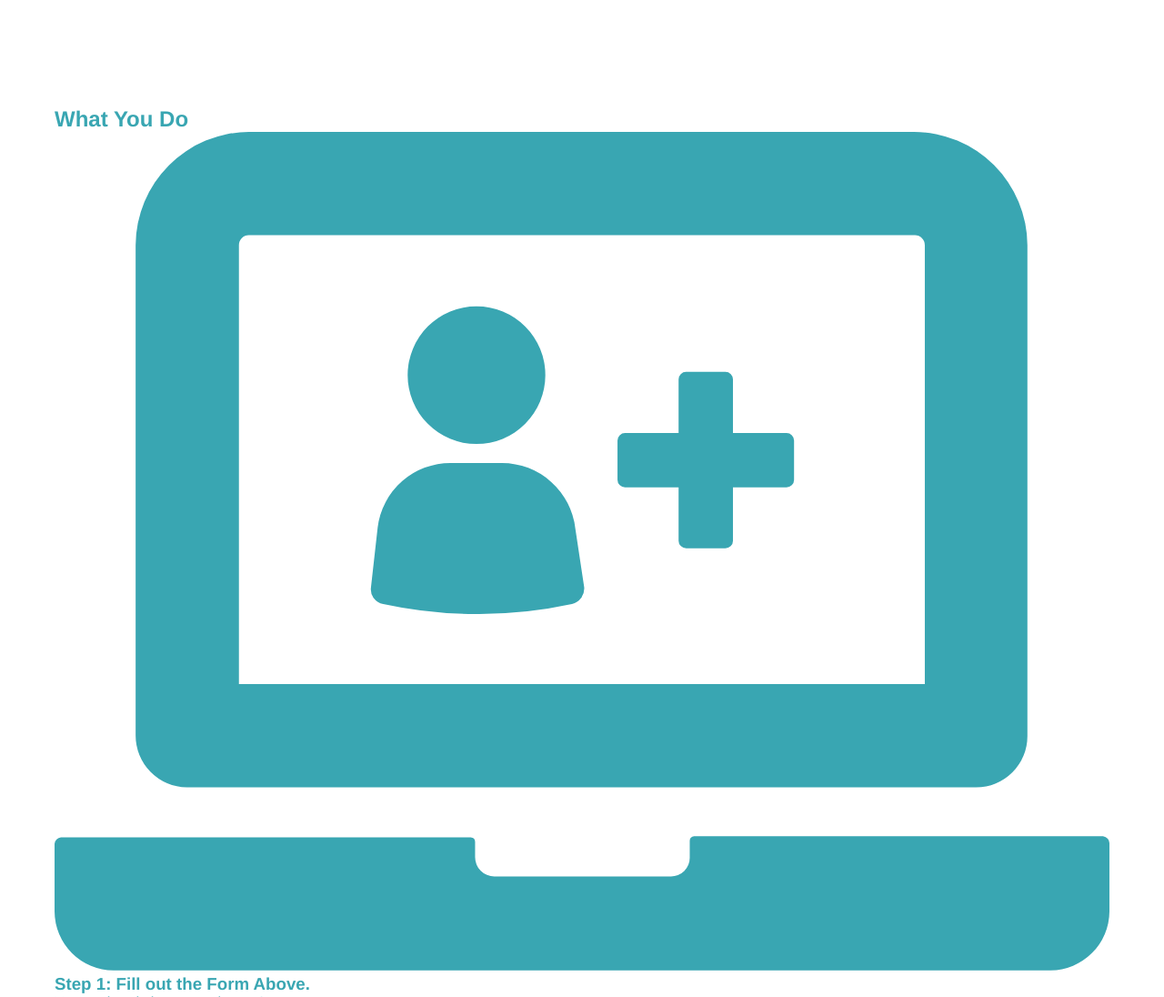
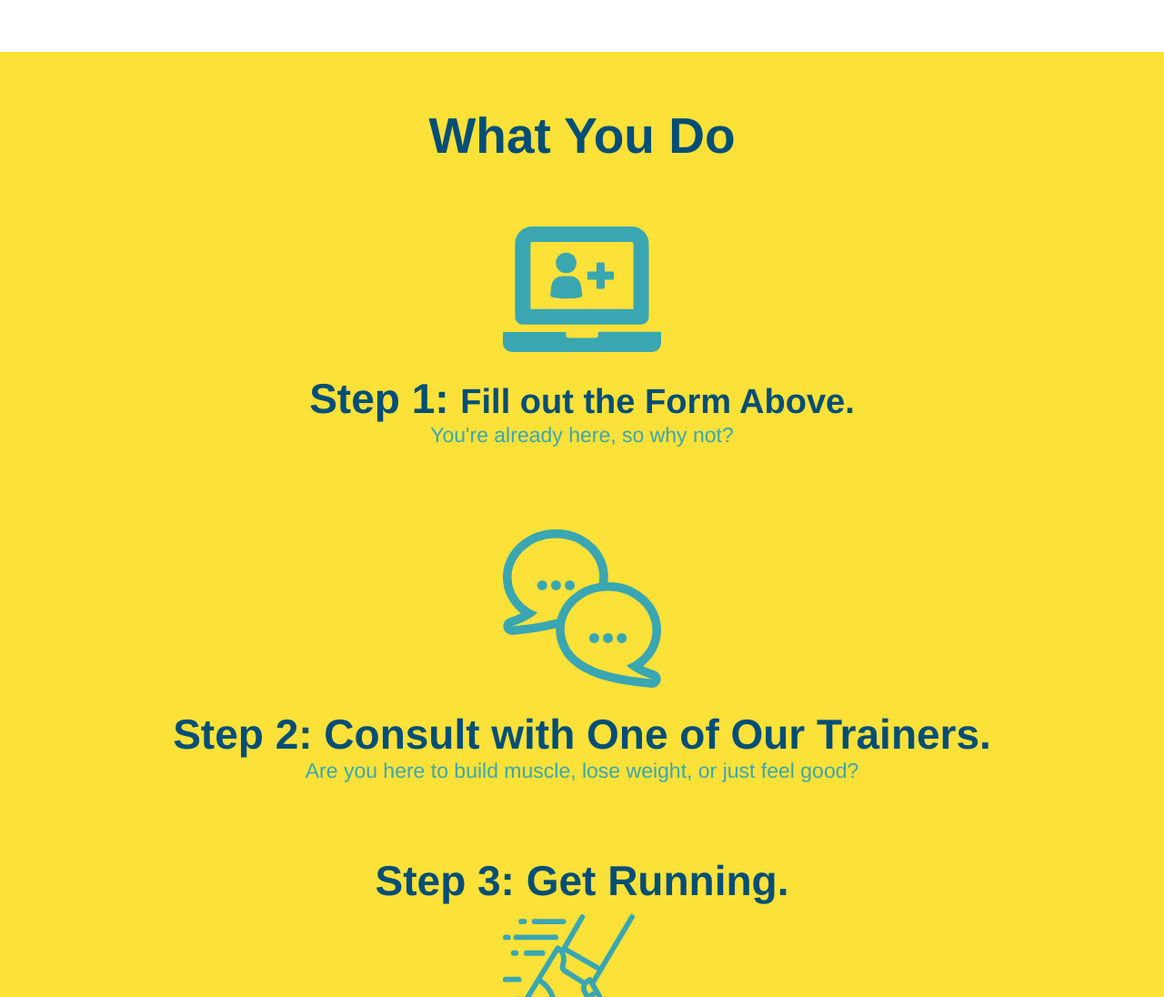
Before and after one commit to Ejaramillo313/run-buddy, a plain HTML site: page index.html in a window 1280 px wide. Shown: the part 1123-2219 px from the top of the page at 91% size. Drawn offline with Linux system fonts and the light colour scheme.

Commit message:
style what you do selection

```diff
--- a/assets/css/style.css
+++ b/assets/css/style.css
@@ -127,14 +127,8 @@ section {
 }
 
 .intro h2 {
-  /* add this along your other declarations */
-  display: inline-block;
-  font-size: 55px;
-  color: #024e76;
-  margin-bottom: 35px;
-  padding: 0 100px 20px 100px;
-  border-bottom: 3px solid;
-  border-color: #fce138;
+  /* remove this entire CSS rule */
+
 }
 
 .intro p{
@@ -145,3 +139,54 @@ section {
   width: 80%;
   font-size: 20px;
 }
+
+.steps {
+  text-align: center;
+  background: #fce138;
+}
+
+.steps h2 {
+/* and this one*/
+
+}
+
+.section-title {
+  font-size: 55px;
+  color: #024e76;
+  margin-bottom: 35px;
+  padding: 0 100px 20px  100px;
+  display: inline-block;
+  border-bottom: 3px solid;
+}
+
+.primary-border {
+  border-color: #fce138;
+}
+
+.secondary-border {
+  border-color: #39a6b2;
+}
+
+.steps div {
+  margin-bottom: 80px;
+}
+
+.steps img {
+  width: 15%;
+  margin: 10px 0;
+}
+
+.steps h3 {
+  color: #024e76;
+  font-size: 46px;
+  margin-top: 10px;
+}
+
+.steps p {
+color: #39a6b2;
+font-size: 23px;
+}
+
+.steps span {
+  font-size: 38px;
+}
--- a/index.html
+++ b/index.html
@@ -73,20 +73,20 @@
 
   <!-- "what we do" section -->
   <section id="what-we-do" class="intro">
-  <h2>What We Do</h2>
+  <h2 class="section-title primary-border">What We Do</h2>
   <p>
     butcher selfies chambray shabby chich gentrify readymady yr Echo Park XOXO Tumblr normcore Banksy direct trade Blue Bottle chillwave you probably haven't heard of them single-origin coffee Vice fanny pack fixie Odd Future Austin fingerstache pickled twee synth Wes Anderson Thundercats viral bitters flannel meggings narwhal Marfa Schlitz sustainable Intelligentsia umami deep v craft
   </p>
   </section>
 
   <!-- "what you do" section -->
-  <section id="what-you-do">
+  <section id="what-you-do" class="steps">
 
-  <h2>What You Do</h2>
+  <h2 class="section-title primary-border">What You Do</h2>
   <div>
     <!--insert this img element-->
     <img src="./assets/images/step-1.svg" alt="" />
-    <h3>Step 1: Fill out the Form Above.</h3>
+    <h3>Step 1: <span>Fill out the Form Above.</span></h3>
     <p>You're already here, so why not?</p>
   </div>
 
```
